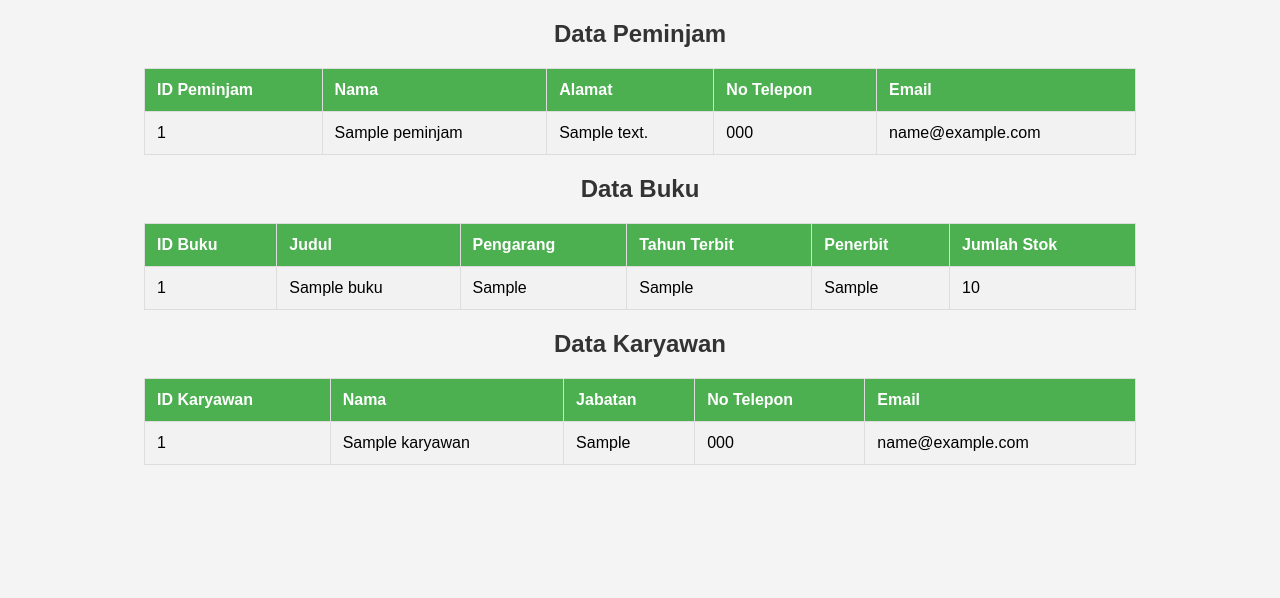
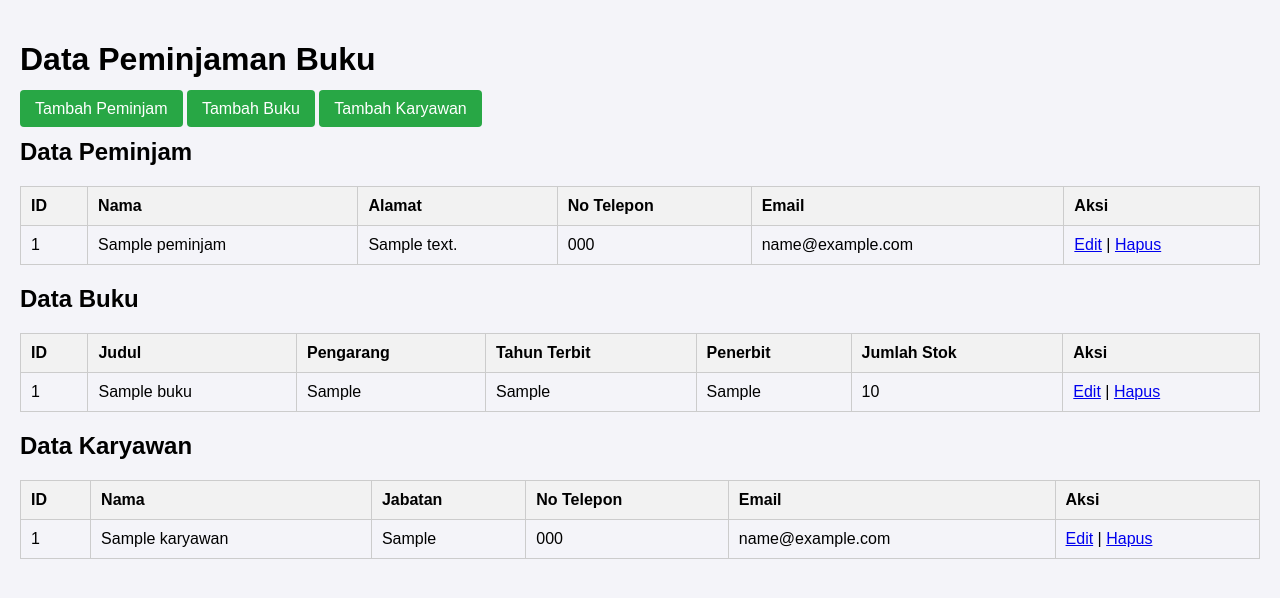
Before and after one commit to Phynax/Peminjaman_Buku_Perpustakaan-Kelompok-3, a PHP site: page / in a window 1280 px wide. Shown: the top 598 px of the page. Run offline with PHP 8.4, Linux system fonts and the light colour scheme; tables that the repository leaves empty or names only in its code hold one stand-in row (values such as "Sample post").

Commit message:
Commit 1

```diff
--- a/index.php
+++ b/index.php
@@ -3,134 +3,149 @@
 <head>
     <meta charset="UTF-8">
     <meta name="viewport" content="width=device-width, initial-scale=1.0">
-    <title>Data Perpustakaan</title>
+    <title>Data Peminjaman Buku</title>
     <style>
         body {
             font-family: Arial, sans-serif;
-            margin: 20px;
-            background-color: #f4f4f4;
-        }
-        h2 {
-            text-align: center;
-            color: #333;
+            background-color: #f4f4f9;
+            margin: 0;
+            padding: 20px;
         }
         table {
-            width: 80%;
-            margin: 20px auto;
+            width: 100%;
             border-collapse: collapse;
-            background-color: #fff;
+            margin-bottom: 20px;
         }
         table, th, td {
-            border: 1px solid #ddd;
+            border: 1px solid #ccc;
         }
         th, td {
-            padding: 12px;
+            padding: 10px;
             text-align: left;
         }
         th {
-            background-color: #4CAF50;
+            background-color: #f2f2f2;
+        }
+        .add-button {
+            background-color: #28a745;
             color: white;
+            padding: 10px 15px;
+            border: none;
+            border-radius: 4px;
+            cursor: pointer;
+            text-decoration: none;
+            font-size: 16px;
         }
-        tr:nth-child(even) {
-            background-color: #f2f2f2;
+        .add-button:hover {
+            background-color: #218838;
+        }
+        .button-container {
+            margin-bottom: 20px;
         }
     </style>
 </head>
 <body>
 
+    <h1>Data Peminjaman Buku</h1>
+
+    <!-- Tombol untuk Menambah Data -->
+    <div class="button-container">
+        <a href="tambah_peminjam.php" class="add-button">Tambah Peminjam</a>
+        <a href="tambah_buku.php" class="add-button">Tambah Buku</a>
+        <a href="tambah_karyawan.php" class="add-button">Tambah Karyawan</a>
+    </div>
+
+    <!-- Tabel Peminjam -->
     <h2>Data Peminjam</h2>
-<?php
-include 'database.php';
-
-$sql = "SELECT * FROM peminjam";
-$result = $conn->query($sql);
-
-if ($result->num_rows > 0) {
-    echo "<table>
+    <table>
         <tr>
-        <th>ID Peminjam</th>
+            <th>ID</th>
             <th>Nama</th>
             <th>Alamat</th>
             <th>No Telepon</th>
             <th>Email</th>
-    </tr>";
+            <th>Aksi</th> <!-- Kolom untuk Edit dan Hapus -->
+        </tr>
+        <?php
+        include 'database.php';  // Pastikan koneksi ke database
+        $sql = "SELECT * FROM peminjam";
+        $result = $conn->query($sql);
 
-    while ($row = $result->fetch_assoc()) {
-        echo "<tr>
-            <td>" . $row["id_peminjam"] . "</td>
-            <td>" . $row["nama"] . "</td>
-            <td>" . $row["alamat"] . "</td>
-            <td>" . $row["no_telepon"] . "</td>
-            <td>" . $row["email"] . "</td>
-        </tr>";
+        if ($result && $result->num_rows > 0) {
+            while($row = $result->fetch_assoc()) {
+                echo "<tr><td>" . $row["id"] . "</td><td>" . $row["nama"] . "</td><td>" . $row["alamat"] . "</td><td>" . $row["no_telepon"] . "</td><td>" . $row["email"] . "</td>";
+                if (isset($row["id"])) {
+                    echo "<td><a href='edit_peminjam.php?id=" . $row["id"] . "'>Edit</a> | <a href='hapus_peminjam.php?id=" . $row["id"] . "' onclick='return confirm(\"Apakah Anda yakin ingin menghapus data ini?\")'>Hapus</a></td></tr>";
+                } else {
+                    echo "<td>ID tidak ditemukan</td></tr>";
                 }
-    echo "</table>";
+            }
         } else {
-    echo "Tidak ada data peminjam.";
+            echo "<tr><td colspan='6'>Tidak ada data peminjam</td></tr>";
         }
         ?>
+    </table>
 
+    <!-- Tabel Buku -->
     <h2>Data Buku</h2>
-<?php
-$sql = "SELECT * FROM buku";
-$result = $conn->query($sql);
-
-if ($result->num_rows > 0) {
-    echo "<table>
+    <table>
         <tr>
-        <th>ID Buku</th>
+            <th>ID</th>
             <th>Judul</th>
             <th>Pengarang</th>
             <th>Tahun Terbit</th>
             <th>Penerbit</th>
             <th>Jumlah Stok</th>
-    </tr>";
+            <th>Aksi</th> <!-- Kolom untuk Edit dan Hapus -->
+        </tr>
+        <?php
+        $sql = "SELECT * FROM buku";
+        $result = $conn->query($sql);
 
-    while ($row = $result->fetch_assoc()) {
-        echo "<tr>
-            <td>" . $row["id_buku"] . "</td>
-            <td>" . $row["judul"] . "</td>
-            <td>" . $row["pengarang"] . "</td>
-            <td>" . $row["tahun_terbit"] . "</td>
-            <td>" . $row["penerbit"] . "</td>
-            <td>" . $row["jumlah_stok"] . "</td>
-        </tr>";
+        if ($result && $result->num_rows > 0) {
+            while($row = $result->fetch_assoc()) {
+                echo "<tr><td>" . $row["id"] . "</td><td>" . $row["judul"] . "</td><td>" . $row["pengarang"] . "</td><td>" . $row["tahun_terbit"] . "</td><td>" . $row["penerbit"] . "</td><td>" . $row["jumlah_stok"] . "</td>";
+                if (isset($row["id"])) {
+                    echo "<td><a href='edit_buku.php?id=" . $row["id"] . "'>Edit</a> | <a href='hapus_buku.php?id=" . $row["id"] . "' onclick='return confirm(\"Apakah Anda yakin ingin menghapus data ini?\")'>Hapus</a></td></tr>";
+                } else {
+                    echo "<td>ID tidak ditemukan</td></tr>";
                 }
-    echo "</table>";
+            }
         } else {
-    echo "Tidak ada data buku.";
+            echo "<tr><td colspan='7'>Tidak ada data buku</td></tr>";
         }
         ?>
+    </table>
 
+    <!-- Tabel Karyawan -->
     <h2>Data Karyawan</h2>
+    <table>
+        <tr>
+            <th>ID</th>
+            <th>Nama</th>
+            <th>Jabatan</th>
+            <th>No Telepon</th>
+            <th>Email</th>
+            <th>Aksi</th> <!-- Kolom untuk Edit dan Hapus -->
+        </tr>
         <?php
         $sql = "SELECT * FROM karyawan";
         $result = $conn->query($sql);
 
-if ($result->num_rows > 0) {
-    echo "<table>
-    <tr>
-        <th>ID Karyawan</th>
-        <th>Nama</th>
-        <th>Jabatan</th>
-        <th>No Telepon</th>
-        <th>Email</th>
-    </tr>";
-
-    while ($row = $result->fetch_assoc()) {
-        echo "<tr>
-            <td>" . $row["id_karyawan"] . "</td>
-            <td>" . $row["nama"] . "</td>
-            <td>" . $row["jabatan"] . "</td>
-            <td>" . $row["no_telepon"] . "</td>
-            <td>" . $row["email"] . "</td>
-        </tr>";
+        if ($result && $result->num_rows > 0) {
+            while($row = $result->fetch_assoc()) {
+                echo "<tr><td>" . $row["id"] . "</td><td>" . $row["nama"] . "</td><td>" . $row["jabatan"] . "</td><td>" . $row["no_telepon"] . "</td><td>" . $row["email"] . "</td>";
+                if (isset($row["id"])) {
+                    echo "<td><a href='edit_karyawan.php?id=" . $row["id"] . "'>Edit</a> | <a href='hapus_karyawan.php?id=" . $row["id"] . "' onclick='return confirm(\"Apakah Anda yakin ingin menghapus data ini?\")'>Hapus</a></td></tr>";
+                } else {
+                    echo "<td>ID tidak ditemukan</td></tr>";
                 }
-    echo "</table>";
+            }
         } else {
-    echo "Tidak ada data karyawan.";
+            echo "<tr><td colspan='6'>Tidak ada data karyawan</td></tr>";
         }
         ?>
+    </table>
 
 </body>
 </html>
```
Also changed, not shown: edit_buku.php (added, +45 -0 lines), edit_karyawan.php (added, +43 -0 lines), edit_peminjam.php (added, +43 -0 lines), hapus_buku.php (added, +16 -0 lines), hapus_karyawan.php (added, +16 -0 lines), hapus_peminjam.php (added, +16 -0 lines). Lines whose indentation alone changed are shown as unchanged.
